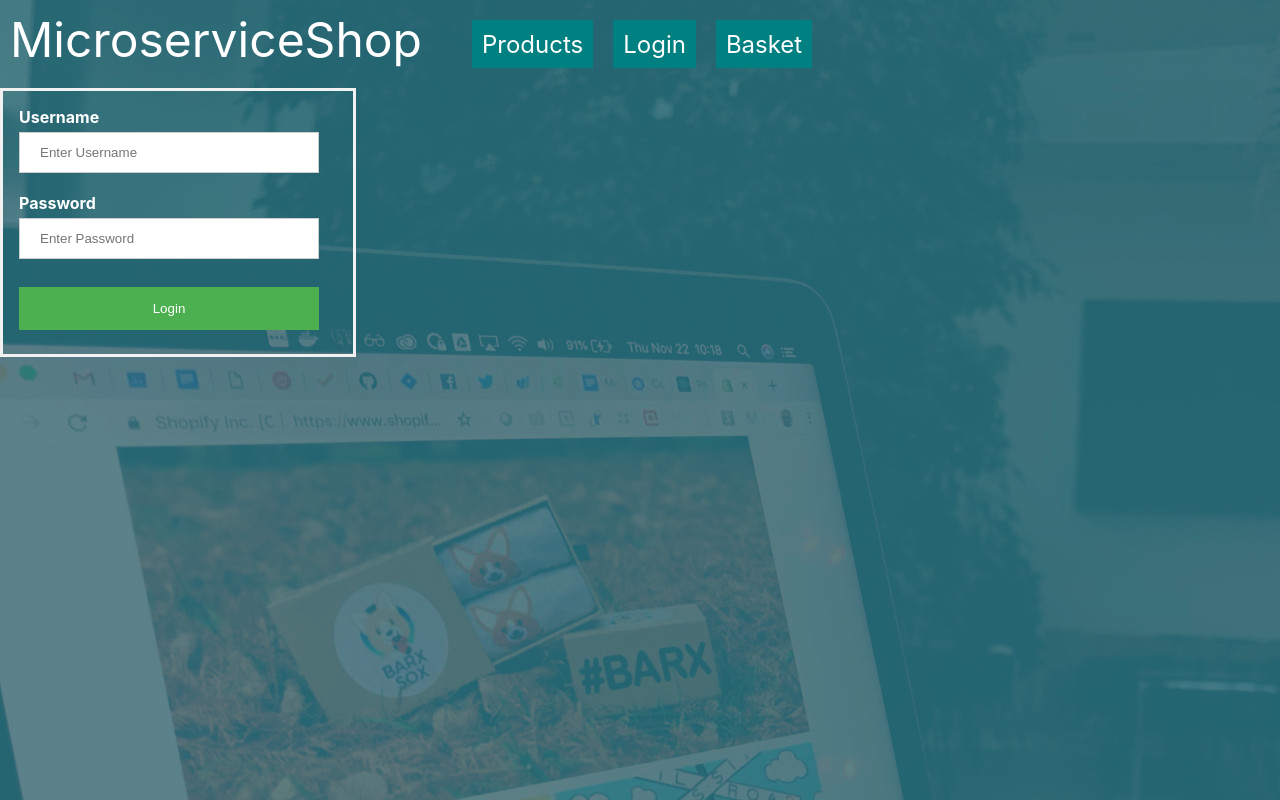
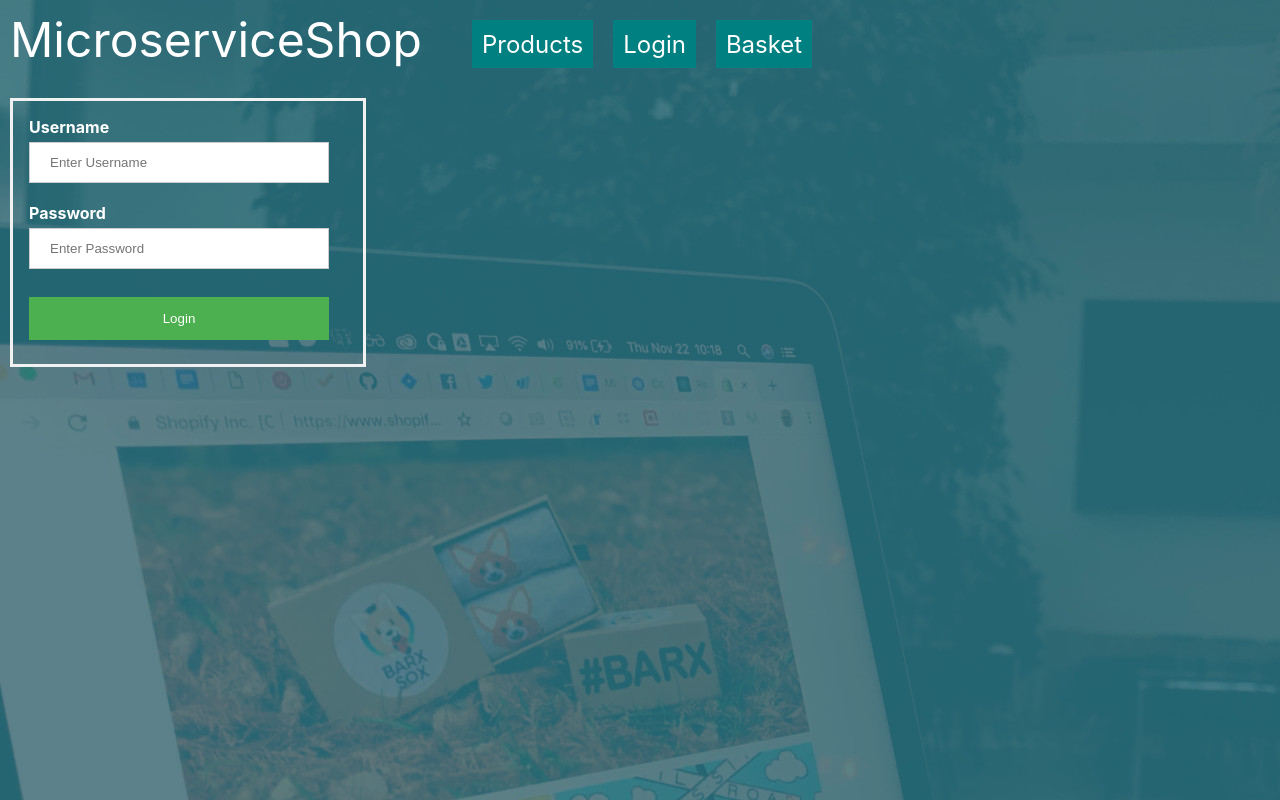
Before and after one commit to olavurellefsen/microserviceshop, a React (Create React App) app: page /login in a window 1280 px wide. Built offline with nearby package versions, Linux system fonts and the light colour scheme.

Commit message:
Changed login margin

```diff
--- a/src/Login/Login.style.js
+++ b/src/Login/Login.style.js
@@ -1,6 +1,7 @@
 import styled from 'styled-components';
 
 export const LoginBody = styled.div`
+    margin: 10px;
 `;
 
 export const LoginForm = styled.div`
```
